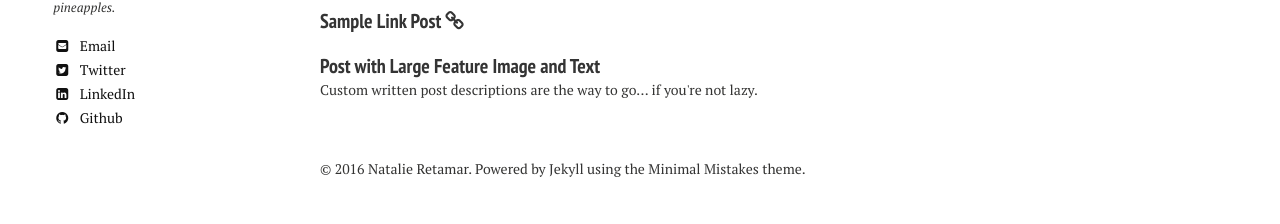
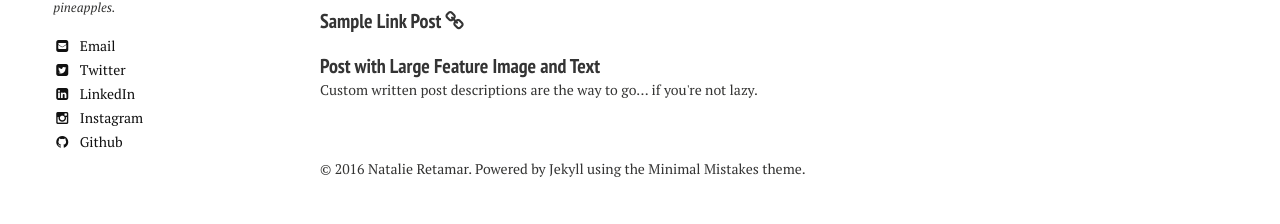
Before and after one commit to natalieretamar/natalieretamar.github.io, a Jekyll site: the page built from index.md, in a window 1280 px wide. Shown: the part 711-935 px from the top of the page. Built offline with Jekyll 4.4.1, drawn with Linux system fonts in a browser that asks for light colours; nearby versions of some CDN libraries.

Commit message:
edit config

```diff
--- a/_config.yml
+++ b/_config.yml
@@ -46,7 +46,7 @@ owner:
   bio: "Friendly and curious. Sales pro turned data nerd. Craft nut. Really like Python and pineapples."
   email: Natalie.Retamar@gmail.com
   disqus-shortname:
-  twitter: 'da_CasObserver'
+  twitter: '@da_CasObserver'
   facebook: #username
   google:
     plus: #username
@@ -55,11 +55,11 @@ owner:
     ad-client:
     ad-slot:
   bing-verify:
-  github: https://github.com/natalieretamar
+  github: 'https://github.com/natalieretamar'
   stackoverflow: #123456/username   from a "http://stackoverflow.com/users/123456/username" link
-  linkedin: https://www.linkedin.com/in/natalieretamar
+  linkedin: "https://www.linkedin.com/in/natalieretamar"
   xing: #username
-  instagram: #nyc_nat
+  instagram: "@nyc_nat"
   lastfm: #username
   tumblr: #username
   pinterest: #username
```
